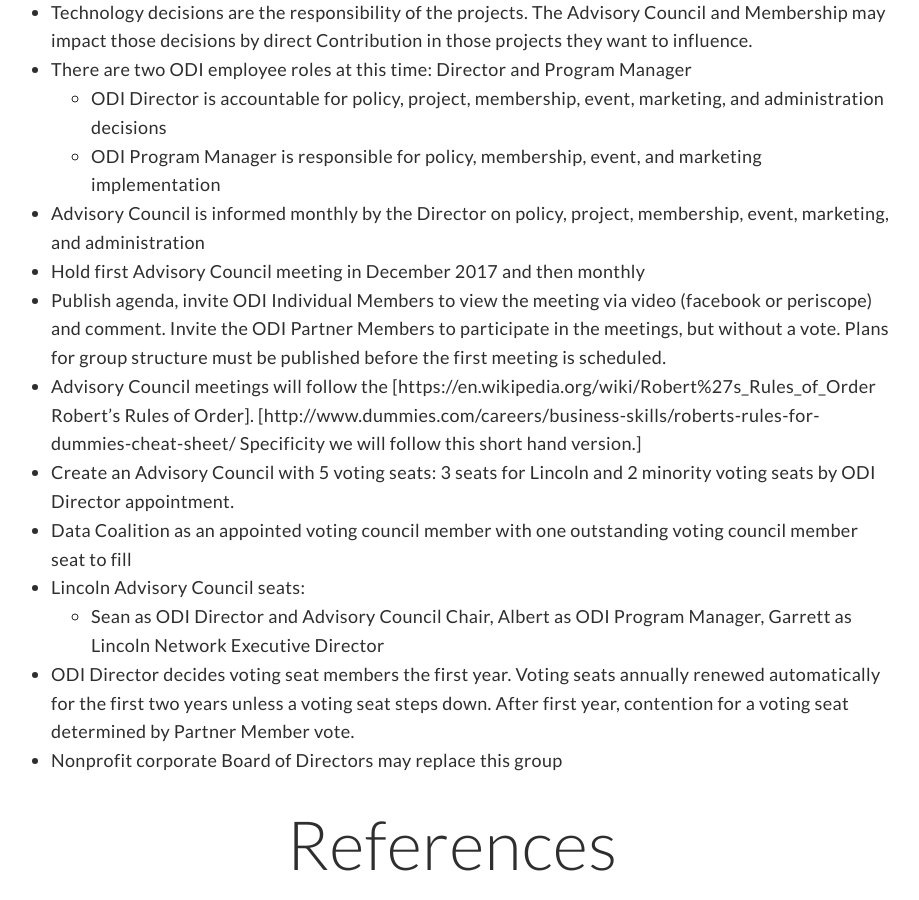
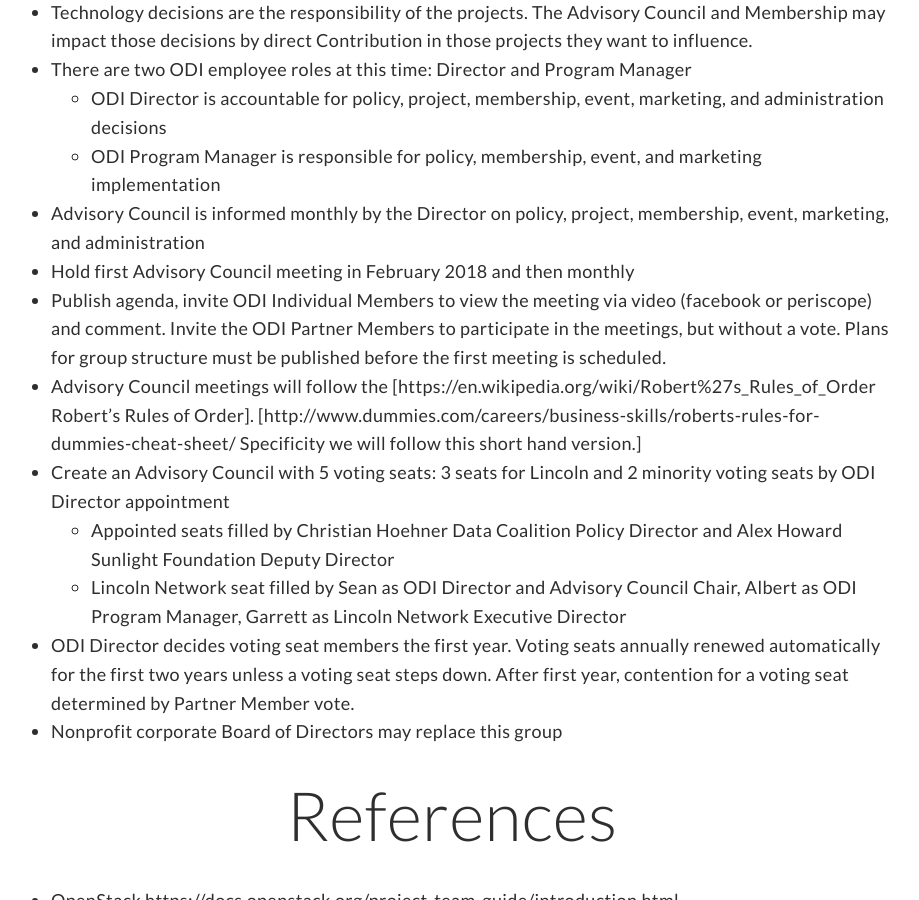
Before and after one commit to opendatainitiative/opendatainitiative.github.io, a Jekyll site: the page built from governance.md, in a window 1280 px wide and 900 px high, scrolled down 984 px. Shown: the whole window, without its empty margins (188-1107 px from the left). Built offline with Jekyll 4.4.1, drawn with Linux system fonts in a browser that asks for light colours; our own code applies the rules of GitHub Pages for plain Markdown files.

Commit message:
update date and seat names

```diff
--- a/governance.md
+++ b/governance.md
@@ -16,13 +16,12 @@ I have developed an outline below of how this strategic, shared responsibility g
   * ODI Director is accountable for policy, project, membership, event, marketing, and administration decisions
   * ODI Program Manager is responsible for policy, membership, event, and marketing implementation
 * Advisory Council is informed monthly by the Director on policy, project, membership, event, marketing, and administration
-* Hold first Advisory Council meeting in December 2017 and then monthly
+* Hold first Advisory Council meeting in February 2018 and then monthly
 * Publish agenda, invite ODI Individual Members to view the meeting via video (facebook or periscope) and comment. Invite the ODI Partner Members to participate in the meetings, but without a vote. Plans for group structure must be published before the first meeting is scheduled.
 * Advisory Council meetings will follow the [https://en.wikipedia.org/wiki/Robert%27s_Rules_of_Order Robert's Rules of Order]. [http://www.dummies.com/careers/business-skills/roberts-rules-for-dummies-cheat-sheet/ Specificity we will follow this short hand version.]
-* Create an Advisory Council with 5 voting seats: 3 seats for Lincoln and 2 minority voting seats by ODI Director appointment.
-* Data Coalition as an appointed voting council member with one outstanding voting council member seat to fill
-* Lincoln Advisory Council seats:
-  * Sean as ODI Director and Advisory Council Chair, Albert as ODI Program Manager, Garrett as Lincoln Network Executive Director
+* Create an Advisory Council with 5 voting seats: 3 seats for Lincoln and 2 minority voting seats by ODI Director appointment
+  * Appointed seats filled by Christian Hoehner Data Coalition Policy Director and Alex Howard Sunlight Foundation Deputy Director
+  * Lincoln Network seat filled by Sean as ODI Director and Advisory Council Chair, Albert as ODI Program Manager, Garrett as Lincoln Network Executive Director
 * ODI Director decides voting seat members the first year. Voting seats annually renewed automatically for the first two years unless a voting seat steps down. After first year, contention for a voting seat determined by Partner Member vote.
 * Nonprofit corporate Board of Directors may replace this group
 
```
